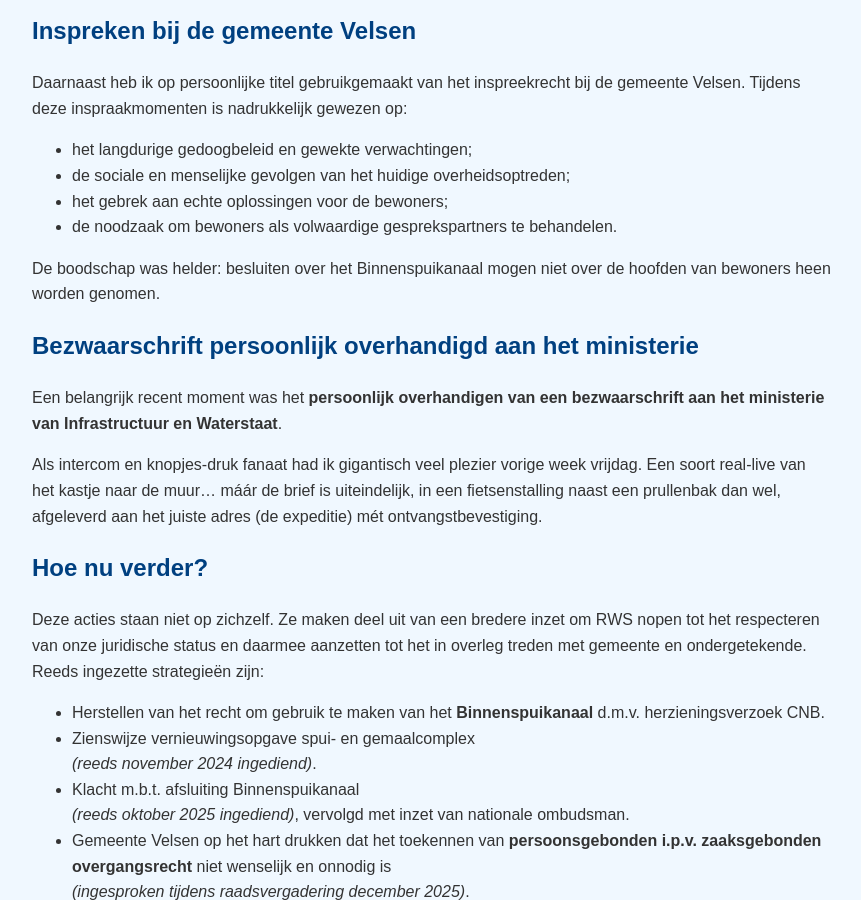
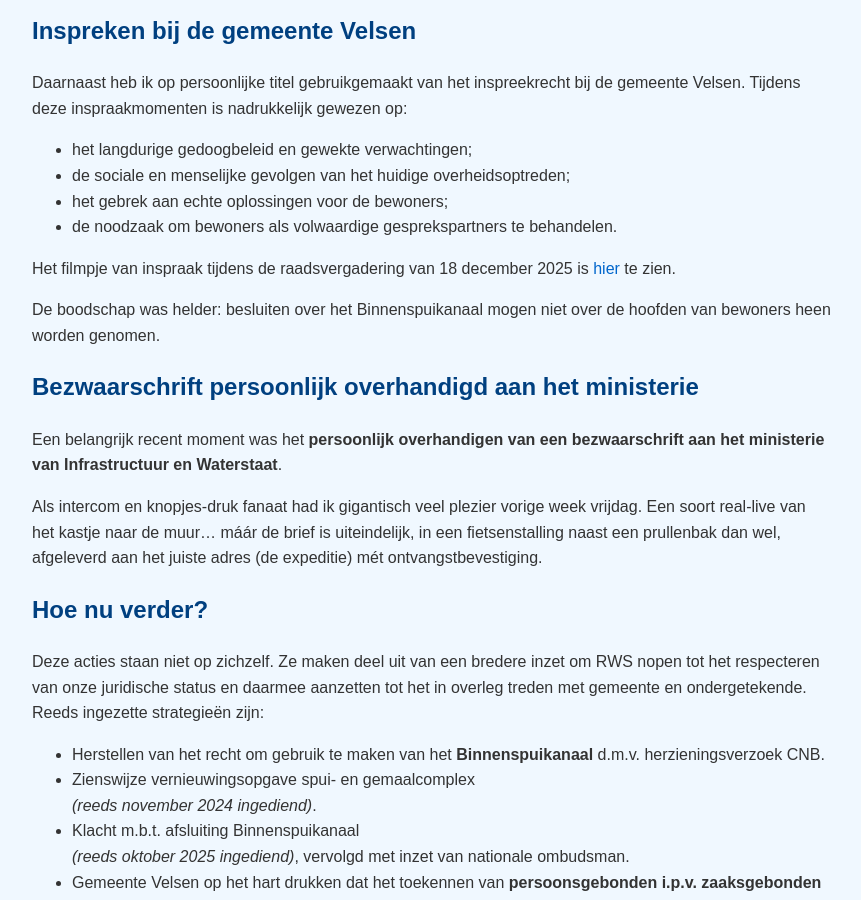
Before and after one commit to Klikblitser/VBBSKW, a Jekyll site: the page built from _posts/2026-01-06-In de bres voor ons recht.md, in a window 1280 px wide and 900 px high, scrolled down 1193 px. Shown: the whole window, without its empty margins (208-1069 px from the left). Built offline with Jekyll 4.4.1, drawn with Linux system fonts in a browser that asks for light colours.

Commit message:
filmpje van raad

```diff
--- a/_posts/2026-01-06-In de bres voor ons recht.md
+++ b/_posts/2026-01-06-In de bres voor ons recht.md
@@ -40,6 +40,8 @@
 - het gebrek aan echte oplossingen voor de bewoners;
 - de noodzaak om bewoners als volwaardige gesprekspartners te behandelen.
 
+Het filmpje van inspraak tijdens de raadsvergadering van 18 december 2025 is [hier](https://youtu.be/4hDoj7dlV7s) te zien.
+
 De boodschap was helder: besluiten over het Binnenspuikanaal mogen niet over de hoofden van bewoners heen worden genomen.
 
 ## Bezwaarschrift persoonlijk overhandigd aan het ministerie
```
